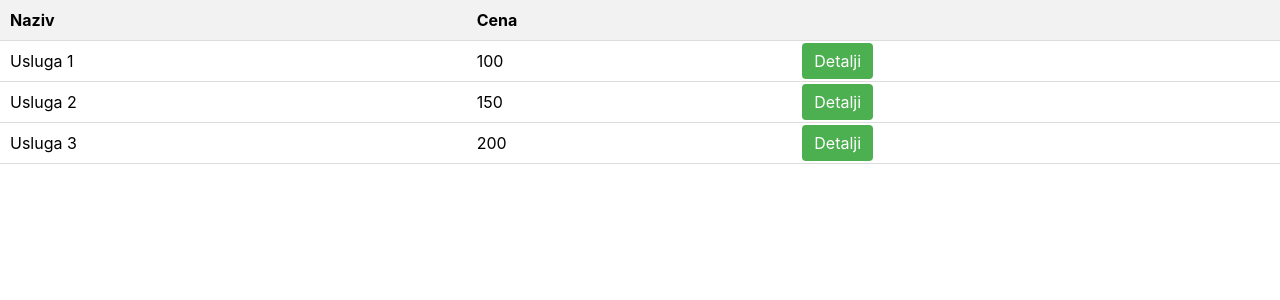
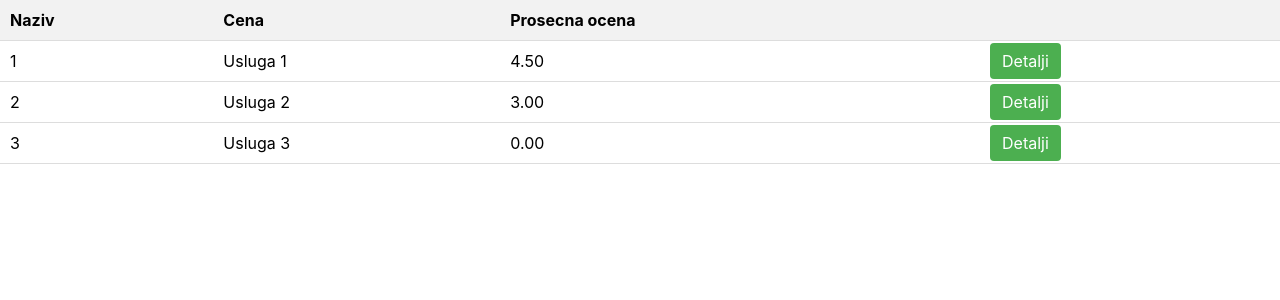
Before and after one commit to papilum/reactdomaci, a React (Create React App) app: page / in a window 1280 px wide. Shown: the top 300 px of the page. Built offline with nearby package versions, Linux system fonts and the light colour scheme.

Commit message:
kreirana reusable komponenta

```diff
--- a/src/App.js
+++ b/src/App.js
@@ -49,7 +49,7 @@ function App() {
   ]);
   return (
      <BrowserRouter>
-        <PrikazUsluga usluge={usluge}></PrikazUsluga>
+        <PrikazUsluga usluge={usluge} ocene={ocene}></PrikazUsluga>
       </BrowserRouter>
   );
 }
--- a/src/PrikazUsluga.jsx
+++ b/src/PrikazUsluga.jsx
@@ -1,7 +1,8 @@
 import React from 'react';
 import { Link } from 'react-router-dom';
+import Red from './Red';
 
-const PrikazUsluga = ({ usluge }) => {
+const PrikazUsluga = ({ usluge ,ocene}) => {
   const tableStyle = {
     width: '100%',
     borderCollapse: 'collapse',
@@ -34,20 +35,13 @@ const PrikazUsluga = ({ usluge }) => {
         <tr>
           <th style={thStyle}>Naziv</th>
           <th style={thStyle}>Cena</th>
+          <th style={thStyle}>Prosecna ocena</th>
           <th style={thStyle}></th>
         </tr>
       </thead>
       <tbody>
         {usluge.map((usluga) => (
-          <tr key={usluga.id}>
-            <td style={tdStyle}>{usluga.naziv}</td>
-            <td style={tdStyle}>{usluga.cena}</td>
-            <td style={tdStyle}>
-              <Link to={`/usluge/${usluga.id}`} style={linkStyle}>
-                Detalji
-              </Link>
-            </td>
-          </tr>
+          <Red usluga={usluga} ocene={ocene}></Red>
         ))}
       </tbody>
     </table>
--- /dev/null
+++ b/src/Red.jsx
@@ -0,0 +1,44 @@
+import React from 'react';
+import { Link } from 'react-router-dom';
+
+const Red = ({ usluga, ocene }) => {
+  const izracunajProsecnuOcenu = (idUsluge) => {
+    const oceneUsluge = ocene.filter((ocena) => ocena.id_usluge === idUsluge);
+    if (oceneUsluge.length > 0) {
+      const sumaOcena = oceneUsluge.reduce((suma, ocena) => suma + ocena.ocena, 0);
+      return sumaOcena / oceneUsluge.length;
+    }
+    return 0;
+  };
+
+  const tdStyle = {
+    padding: '10px',
+    borderBottom: '1px solid #ddd',
+    textAlign: 'left',
+  };
+
+  const linkStyle = {
+    textDecoration: 'none',
+    backgroundColor: '#4CAF50',
+    color: 'white',
+    padding: '8px 12px',
+    borderRadius: '4px',
+  };
+
+  const prosecnaOcena = izracunajProsecnuOcenu(usluga.id);
+
+  return (
+    <tr key={usluga.id}>
+      <td style={tdStyle}>{usluga.id}</td>
+      <td style={tdStyle}>{usluga.naziv}</td>
+      <td style={tdStyle}>{prosecnaOcena.toFixed(2)}</td>
+      <td style={tdStyle}>
+        <Link to={`/usluge/${usluga.id}`} style={linkStyle}>
+          Detalji
+        </Link>
+      </td>
+    </tr>
+  );
+};
+
+export default Red;
```
